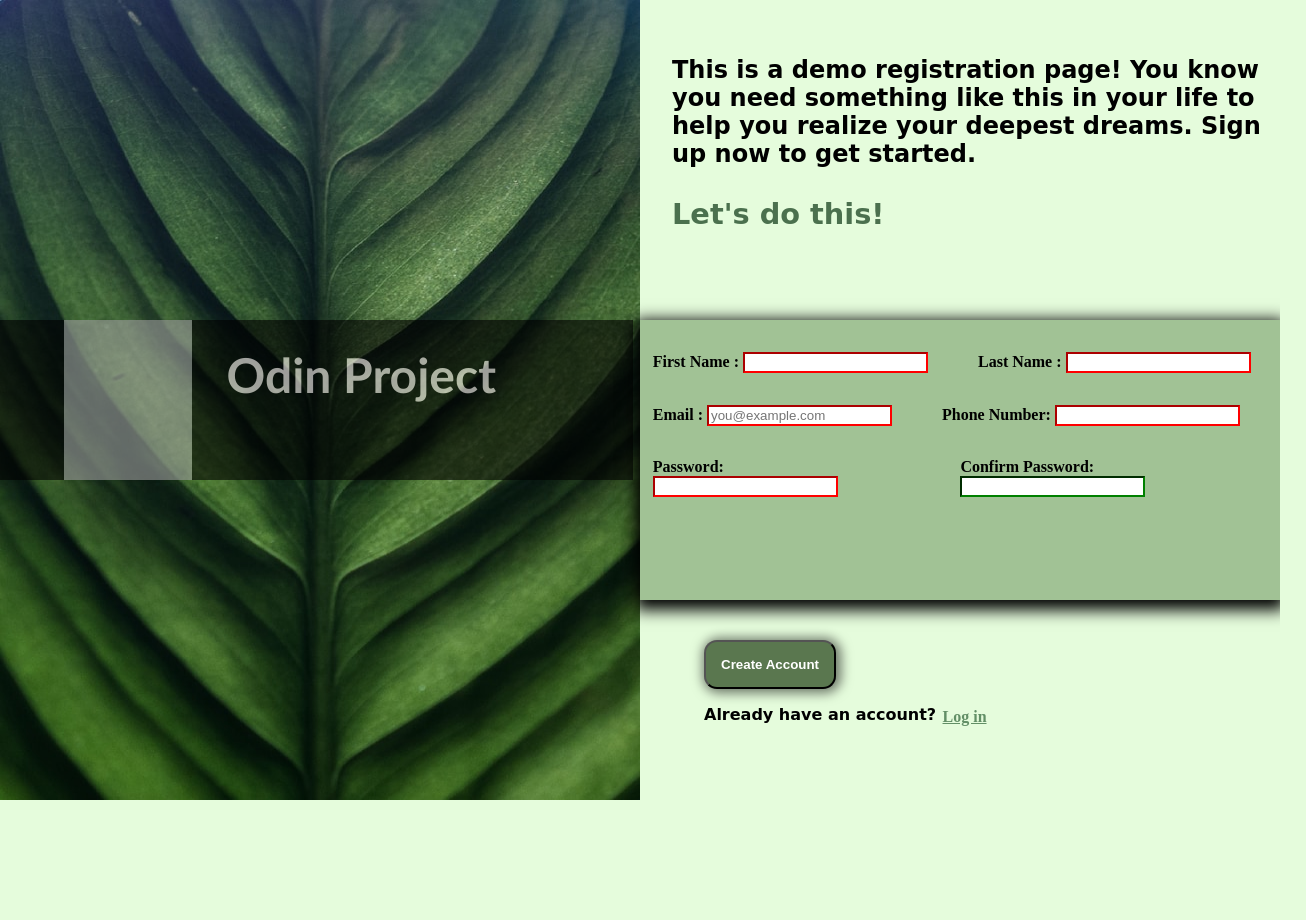
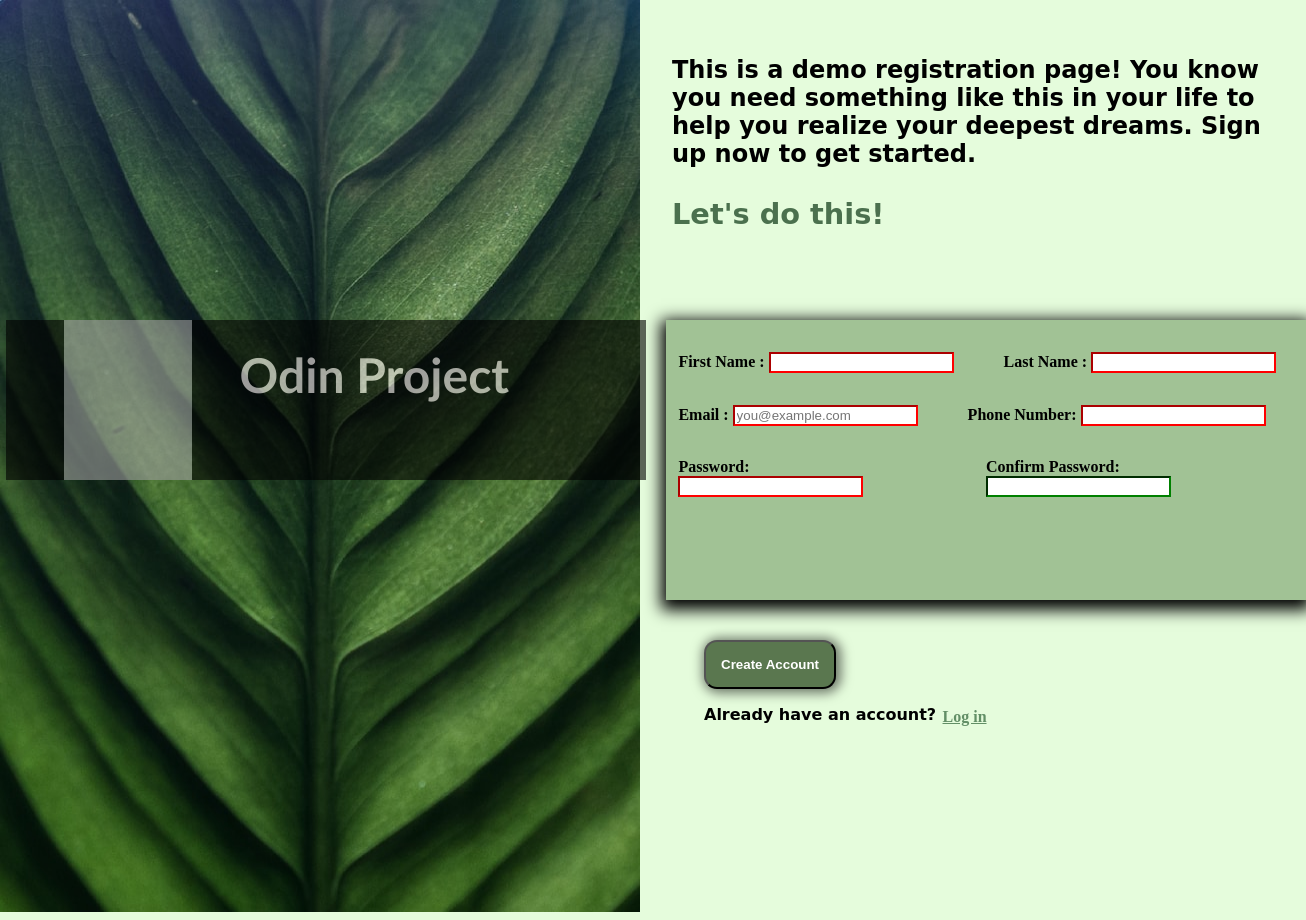
Before and after one commit to vaishali86c/Sign-Up-Form, a plain HTML site: page index.html in a window 1280 px wide. Shown: the whole page, 1306 px wide, since content can reach past the window. Drawn offline with Linux system fonts and the light colour scheme; grey boxes are pictures that could not be loaded.

Commit message:
Fix Styling

```diff
--- a/style.css
+++ b/style.css
@@ -4,16 +4,16 @@ body {
 }
 .card-image{
     width: 50vw;
-    height: 100vh;
+    height: 114vh;
 
 }
 .card-body {
 
     position: fixed;
     height: 20%;
-    width: 50%;
+    width: 50vw;
     top: 40%;
-    right: 50.53%;
+    right: 49.50%;
     background-color: black;
     opacity: 0.6;
 }
@@ -68,9 +68,10 @@ body {
 .form-detail {
     position: absolute;
     top: 40%;
-    right: 0%;
+    right: -2%;
     height: 35%;
-    width: 50%;
+    width: 50vw;
+    margin-left: 4%;
     background-color: #a1c295;
     -webkit-box-shadow: 0px 5px 15px 5px #000000;
     box-shadow: 0px 5px 15px 5px #000000;
```
